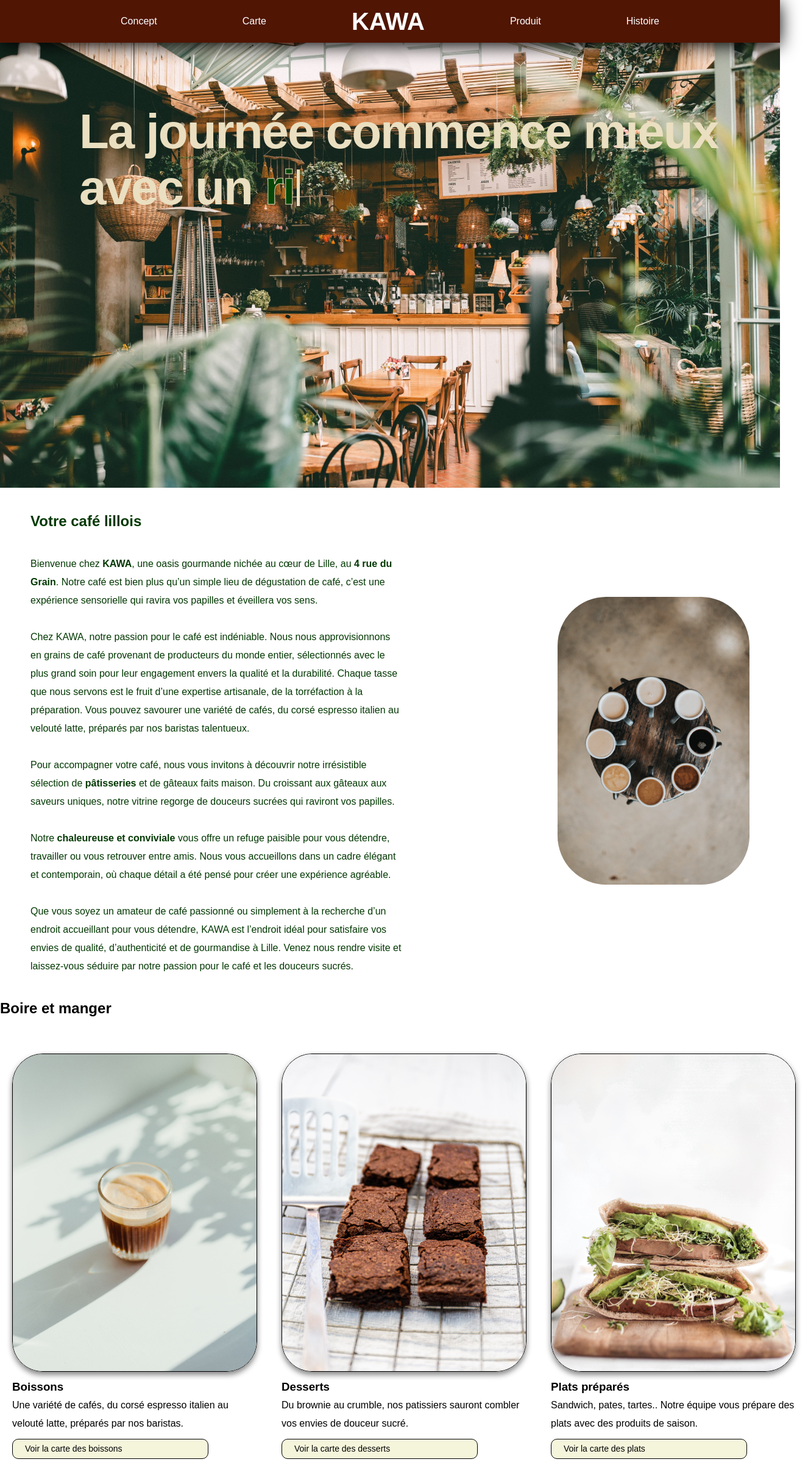
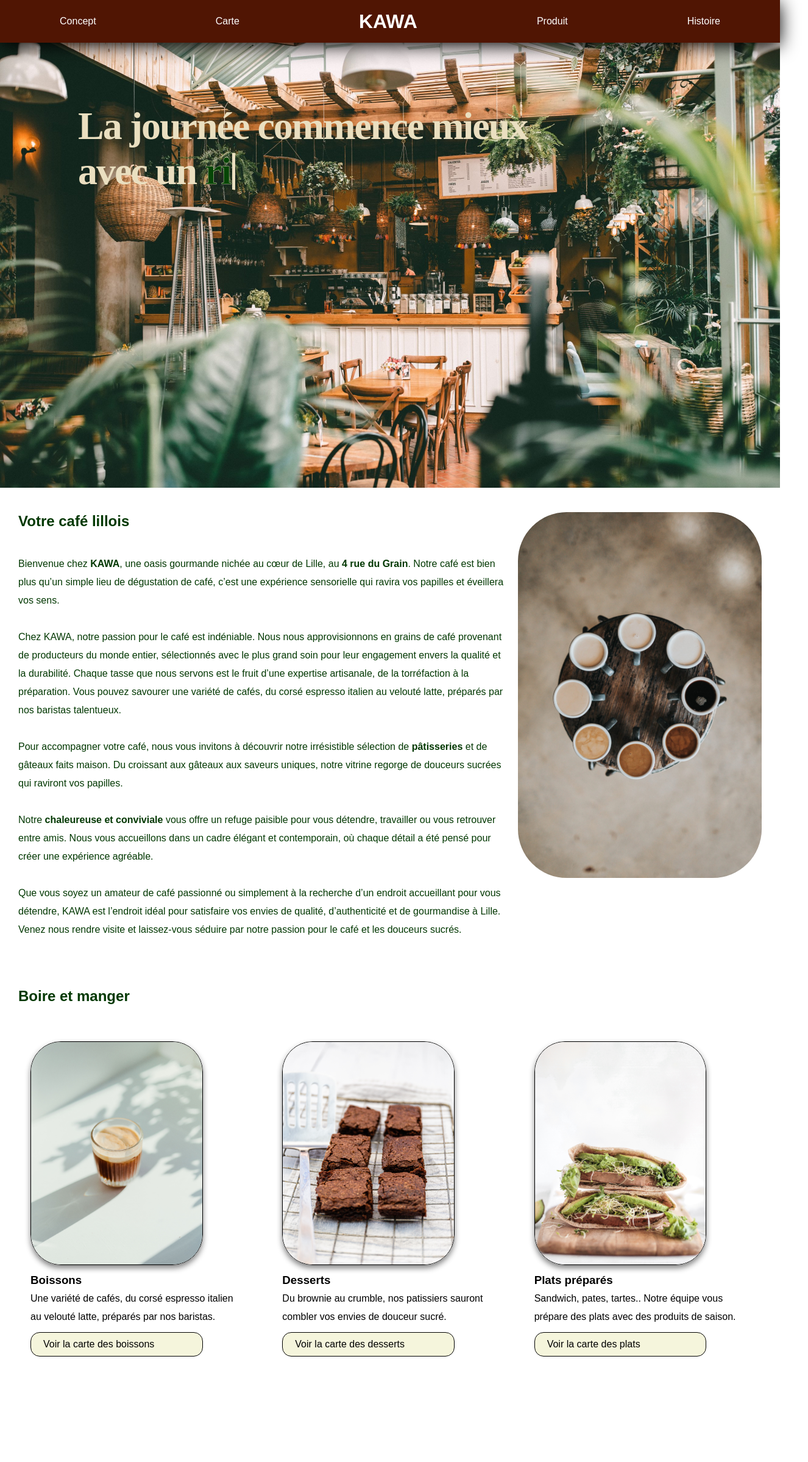
Before and after one commit to Tipounos/Demo-axel-cardoso, a plain HTML site: page index.html in a window 1280 px wide. Shown: the whole page at 61% size, 1326 px wide, since content can reach past the window. After the commit the page ends 2265 px from the top, so only its background shows below. Drawn offline with Linux system fonts and the light colour scheme; a web font is replaced by a local one.

Commit message:
Refactor style.css with new styles and layout changes

```diff
--- a/style.css
+++ b/style.css
@@ -1,3 +1,5 @@
+@import url('https://fonts.googleapis.com/css2?family=Momo+Trust+Display&display=swap');
+
 * {
     box-sizing: border-box;
     margin: 0;
@@ -6,7 +8,7 @@
 }
 
 body {
-    max-width: 100vw;
+    width: 100%;
     overflow-x: hidden;
 }
 
@@ -20,17 +22,18 @@ header {
     background-color: rgb(80, 21, 3);
     width: 100%;
     height: 70px;
-    padding: 0 10vw;
+    padding: 0 0vw;
     box-shadow: 0 5px 30px black;
     z-index: 999;
 }
 
 .navbar-item {
     color: white;
-    padding: 20px;
     cursor: pointer;
     border-radius: 20px;
     transition: 0.4s;
+    width: fit-content;
+    padding: 10px;
 }
 
 .navbar-item:hover:not(.important) {
@@ -40,34 +43,43 @@ header {
 }
 
 .important {
-    font-size: 40px;
+    font-size: xx-large;
     font-weight: 900;
 }
 
 #landing {
     display: flex;
-    width: 100vw;
+    width: 100%;
     height: 100vh;
     font-family: sans-serif;
     background-image: url(images/landing-background.jpg);
     background-repeat: no-repeat;
     background-size: cover;
+    max-width: 100vw;;
 }
 
 #landing h1 {
-    font-size: 80px;
+    font-size: 4rem;
     color: rgb(234, 223, 192);
     position: relative;
-   font-weight: 900;
-   letter-spacing: -2px;
-   font-family: sans-serif;
+    font-weight: 900;
+    letter-spacing: -2px;
+    font-family: 'Momo Trust Display';
 }
 
 #landing h1 span {
     position: relative;
     color: rgb(6, 70, 6);
-    -webkit-text-stroke: 1px rgb(234, 223, 192);
-    font-family: sans-serif;
+    -webkit-text-stroke: 0.5px rgb(234, 223, 192);
+    font-family: "Momo Trust Display";
+    font-weight: 900;
+}
+
+@media (max-width: 900px) {
+    #landing h1 span {
+        -webkit-text-stroke: 0px;
+        color: rgb(170, 255, 199);
+    }
 }
 
 #landing h1 span::before {
@@ -100,7 +112,7 @@ header {
 
 #title-wrapper {
     margin-top: 170px;
-    margin-left: 130px;
+    margin-left: 10%;
 }
 
 .bold {
@@ -110,25 +122,31 @@ header {
 h2 {
     font-weight: 900;
     margin-bottom: 40px;
+    font-size: 1.5rem;
 }
 
-.presentation * {
+.presentation *, h2 {
     color: rgb(2, 56, 2);
 }
 
 .presentation {
-    padding: 40px 50px;
+    padding: 40px 30px;
     line-height: 30px;
-    display: flex;
-    flex-direction: row;
-    justify-content: space-between;
-    gap: 20vw;
-    align-items: center;
+    display: grid;
+    grid-template-columns: 2fr 1fr;
+    gap: 20px;
+    max-height: 10%;
+}
+
+@media (max-width : 700px) {
+    .presentation {
+        grid-template-columns: 1fr;
+    }
 }
 
 #img-wrapper img {
-    width: 100%;
-    height: 100%;
+    max-width: 100%;
+    max-height: 100%;
     border-radius: 80px;
     position: relative;
 }
@@ -140,13 +158,29 @@ img {
 
 .show {
     opacity: 1;
+    transition: 1s ease;
 }
 
 .items-wrapper {
-    display: flex;
-    flex-direction: row;
-    flex-wrap: nowrap;
-    justify-content: space-between;
+    display: grid;
+    grid-template-columns: 1fr 1fr 1fr;
+    gap: 20px;
+}
+
+@media (max-width: 1000px) {
+    .items-wrapper {
+        grid-template-columns: 1fr 1fr;
+    }
+    svg {
+        right: 10px;
+        opacity: 1 !important;
+    }
+}
+
+@media (max-width: 700px) {
+    .items-wrapper {
+        grid-template-columns: 1fr;
+    }
 }
 
 .item {
@@ -159,28 +193,36 @@ img {
     border-radius: 50px;
     border: 1px solid black;
     box-shadow: 0 5px 10px rgba(0, 0, 0, 0.486);
+    width: 80%;
 }
 
 .item button {
     width: 80%;
-    height: 5%;
+    height: 8%;
     border: none;
     background-color: beige;
     border: 1px solid black;
     margin-top: 10px;
-    border-radius: 10px;
+    border-radius: 15px;
     transition: 0.4s ease;
     display: flex;
     align-items: center;
     padding-left: 20px;
-    font-size: 14px;
+    font-size: 1rem;
+    position: relative;
 }
 
 .item button:hover {
     background-color: rgb(255, 255, 245);
     transform: translateY(-5px);
+    box-shadow: 0 5px 5px black;
 }
 
+.item button:active {
+    background-color: rgb(255, 255, 230);
+    transform: translateY(1px);
+    box-shadow: none;
+}
 
 .item button svg {
     height: 16px;
@@ -190,13 +232,13 @@ img {
 }
 
 .item button:hover svg {
-    animation: arrow-spawn 0.6s ease-in-out forwards;
+    animation: arrow-spawn 0.6s ease forwards;
 }
 
 @keyframes arrow-spawn {
     0% {
         opacity: 0;
-        left: 0;
+        right: 20%;
     }
     20% {
         opacity: 0;
@@ -205,7 +247,11 @@ img {
         opacity: 1;
     }
     100% {
-        left: 90%;
+        right: 10px;
         opacity: 1;
     }
 }
+
+.menu  {
+    padding: 40px 30px;
+}
```
